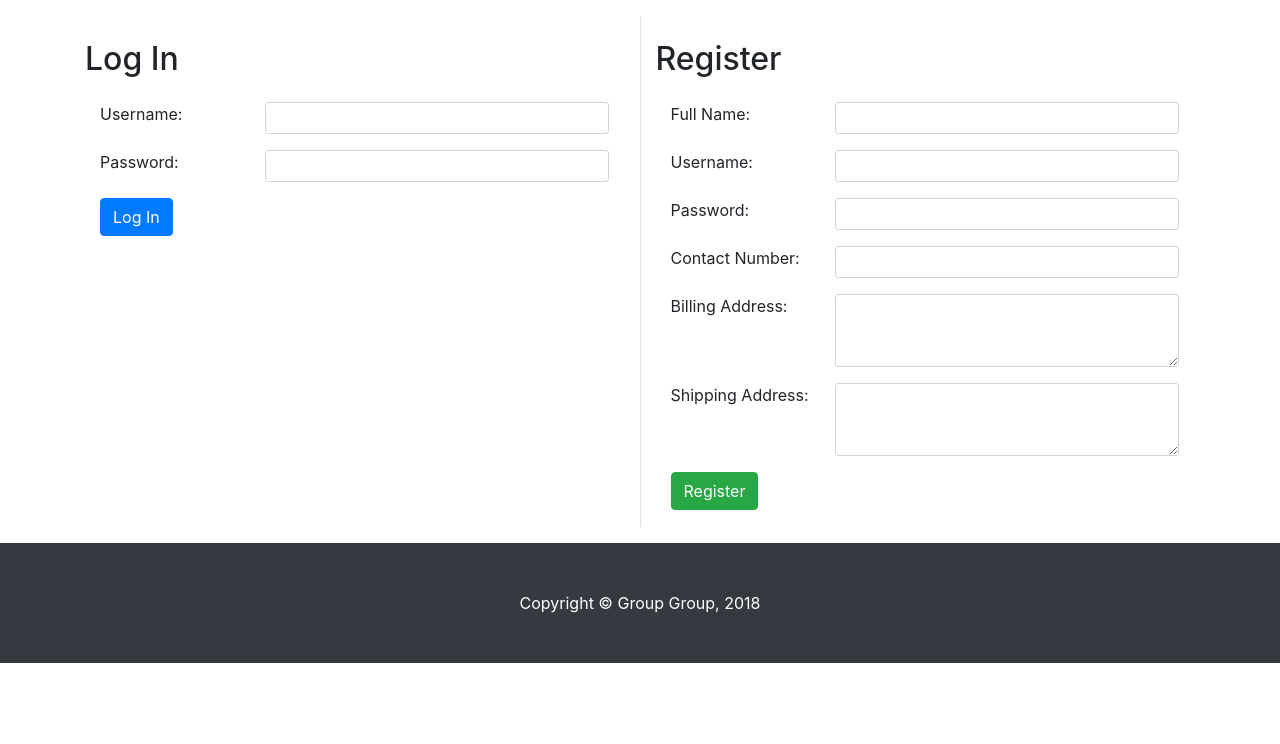
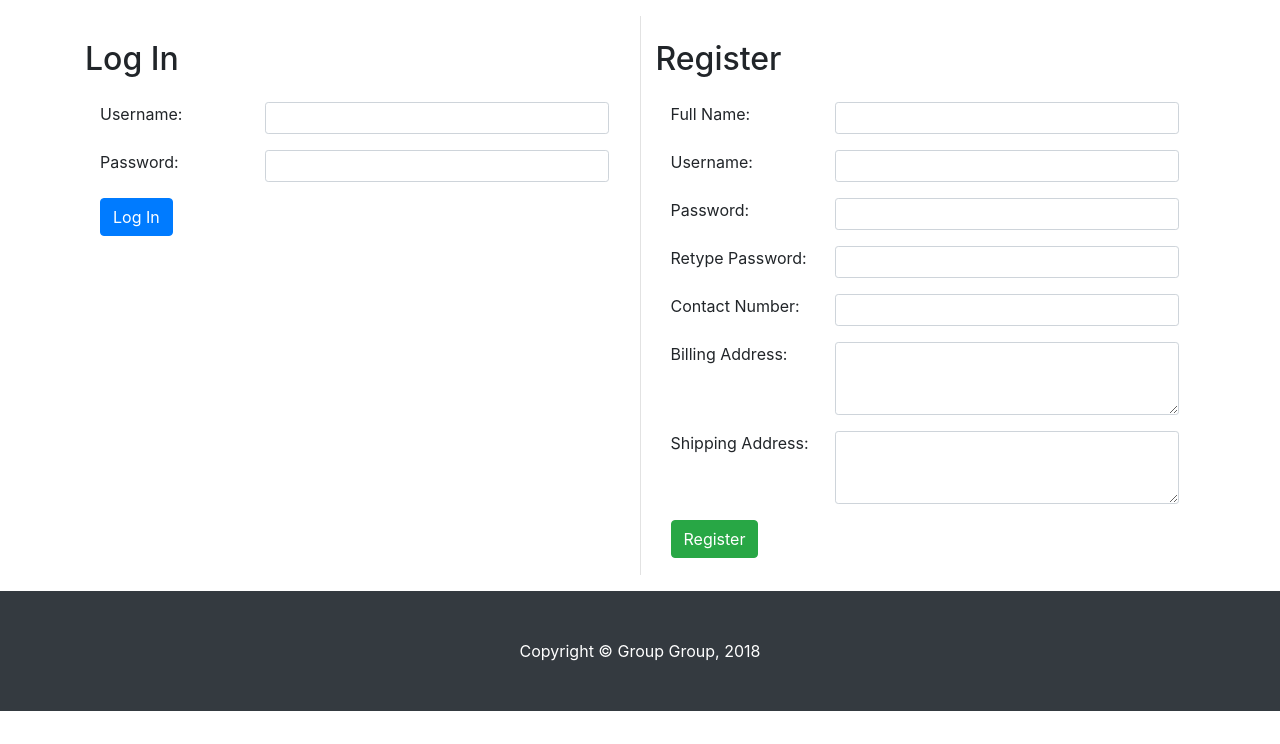
Before and after one commit to chuagavin7/secprogg, a Django app: page /login_register/ in a window 1280 px wide. Shown: the part 56-800 px from the top of the page. Run offline with Django 3.2, Linux system fonts and the light colour scheme; some libraries are stand-ins or nearby versions.

Commit message:
Password validation

```diff
--- a/secprog/SECPROG/SECPROG/settings.py
+++ b/secprog/SECPROG/SECPROG/settings.py
@@ -25,7 +25,7 @@ SECRET_KEY = 'ft6k5m)4q9_4s8!*b!4q!pg48%3^^-o6d&k_2k3kpur1pry)(5'
 # SECURITY WARNING: don't run with debug turned on in production!
 DEBUG = True
 
-ALLOWED_HOSTS = []
+ALLOWED_HOSTS = ['*']
 
 
 # Application definition
@@ -92,6 +92,9 @@ AUTH_PASSWORD_VALIDATORS = [
     },
     {
         'NAME': 'django.contrib.auth.password_validation.MinimumLengthValidator',
+        'OPTIONS': {
+            'min_length': 8,
+        }
     },
     {
         'NAME': 'django.contrib.auth.password_validation.CommonPasswordValidator',
--- a/secprog/SECPROG/User/views.py
+++ b/secprog/SECPROG/User/views.py
@@ -1,7 +1,6 @@
 from django.core import serializers
 from django.shortcuts import render
-
-
+import re
 # Create your views here.
 from Product.models import Product
 from User.models import User, Staff
@@ -10,11 +9,13 @@ from SECPROG.views import index
 
 def login_register(request):
     context = {}
+    flag = 0
+    reg_error = []
+    error = {}
     if request.method == "POST":
         if 'login' in request.POST:
             try:
                 user = User.objects.get(username=request.POST['username'], password=request.POST['password'])
-
                 request.session['user'] = user.pk
                 request.session['type'] = user.get_type()
                 return index(request)
@@ -24,12 +25,25 @@ def login_register(request):
         elif 'register' in request.POST:
             try:
                 user = User.objects.get(username=request.POST['username'])
-                context['reg_error'] = 'That username is already taken.'
+                error['error'] =  'That username is already taken.'
+                reg_error.append(error)
             except User.DoesNotExist:
-                user = User(username=request.POST['username'], password=request.POST['password'], contact_num=request.POST['contact'],
-                            name=request.POST['name'], billingAdd=request.POST['billing'], shippingAdd=request.POST['shipping'])
-                user.save()
-                context['reg_success'] = "Account has been created."
+                password1 =request.POST['password1']
+                password=request.POST['password']
+                if password != password1:
+                    error['error'] = "Both entered passwords don't match."
+                    reg_error.append(error)
+                    return render(request, 'login.html', context)
+                elif password == password1:
+                    if re.match("^(?=.*?[A-Z])(?=.*?[a-z])(?=.*?[0-9#?!@$%^&*-]).{8,}$", password):
+                        user = User(username=request.POST['username'], password=request.POST['password'], contact_num=request.POST['contact'],
+                                    name=request.POST['name'], billingAdd=request.POST['billing'], shippingAdd=request.POST['shipping'])
+                        user.save()
+                        context['reg_success'] = "Account has been created."
+                    else:
+                        error['error'] = "Password "
+                        reg_error.append(error)
+                    context['error'] = reg_error
 
     return render(request, 'login.html', context)
 
--- a/secprog/SECPROG/templates/login.html
+++ b/secprog/SECPROG/templates/login.html
@@ -119,6 +119,10 @@
                             <label for="password" class="col-4">Password:</label>
                             <input type="password" name="password" id="password" class="form-control form-control-sm col mr-3" required>
                         </div>
+                        <div class="row mb-3">
+                            <label for="password" class="col-4">Retype Password:</label>
+                            <input type="password" name="password1" id="password1" class="form-control form-control-sm col mr-3" required>
+                        </div>
 
                         <div class="row mb-3">
                             <label for="contact" class="col-4">Contact Number:</label>
@@ -143,9 +147,10 @@
 
                         <div class="row">
                             <div class="col">
-                                {% if reg_error %}
-                                    <div class="col"><div class="alert alert-danger"><b>Error!</b> {{ reg_error }}</div></div>
-                                {% endif %}
+
+                                {% for e in error %}
+                                    <div class="col"><div class="alert alert-danger"><b>Error!</b> {{ e.error }}</div></div>
+                                {% endfor %}
 
                                 {% if reg_success %}
                                     <div class="col"><div class="alert alert-success"><b>Success!</b> {{ reg_success }}</div></div>
```
Also changed, not shown: secprog/SECPROG/db.sqlite3.
